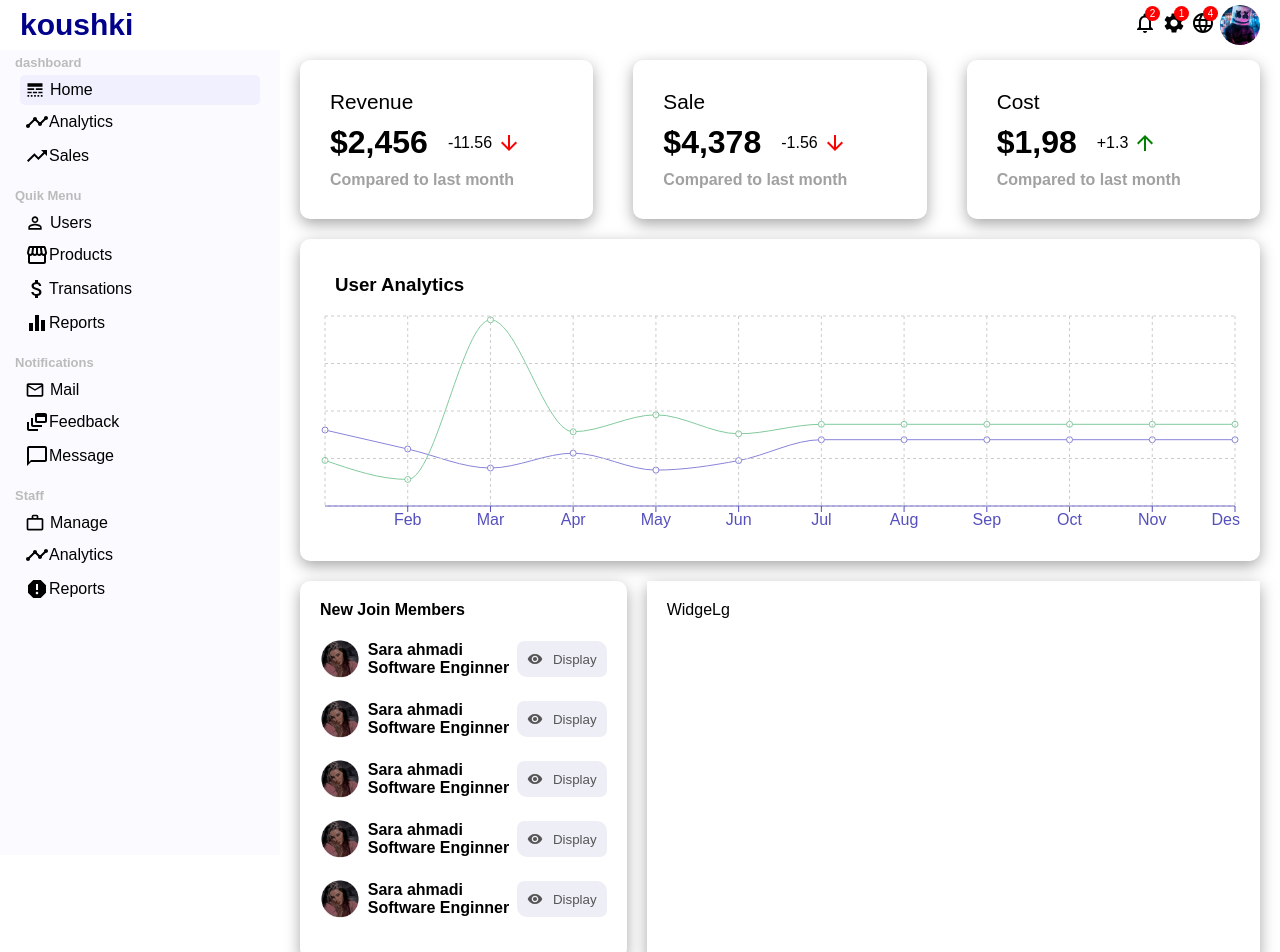
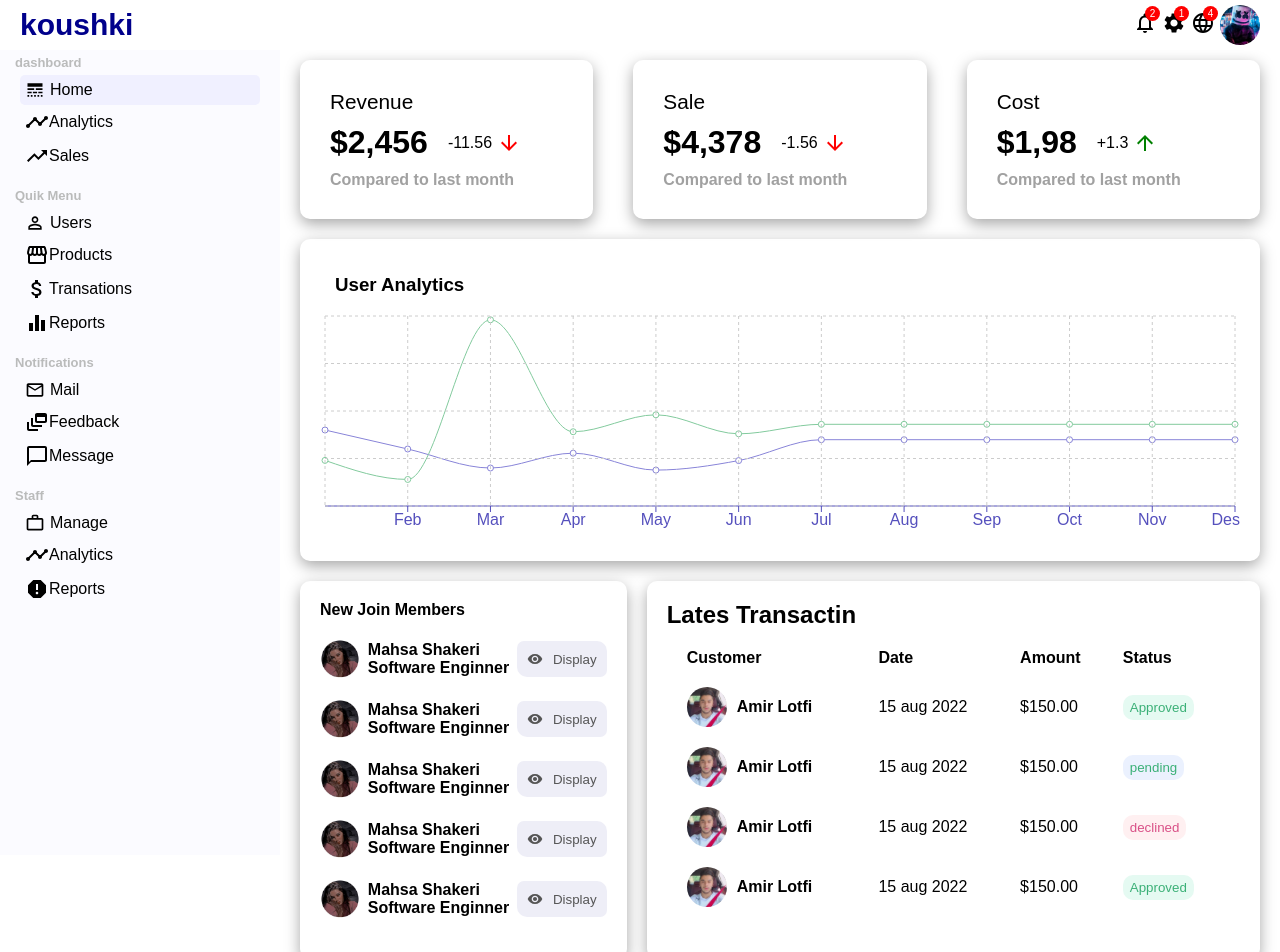
Before and after one commit to koushki-io/Panel-Admin, a React (Create React App) app: page / in a window 1280 px wide. Shown: the top 952 px of the page. Built offline with nearby package versions, Linux system fonts and the light colour scheme; the HTML template or start-up script is replaced by a standard one.

Commit message:
add a widge Lg

```diff
--- a/src/components/widgeLg/WidgeLg.js
+++ b/src/components/widgeLg/WidgeLg.js
@@ -1,9 +1,73 @@
 import React from 'react'
 import "./widgeLg.css"
+import profile from '../../images/profile_User2.jpg'
 
 const WidgeLg = () => {
+  const Button=({type})=>{
+return <button className={"widgeLg-Button "+ type}>{type}</button>
+  }
   return (
-    <div className='WidgeLg'>WidgeLg</div>
+    <div className='WidgeLg'>
+      <h3 className="widgeLg-title"> Lates Transactin</h3>
+
+          <table className="widgeLg-table">
+            <tr className='widgeLg-tr'>
+              <th className='widgeLg-th'>Customer</th>
+              <th className='widgeLg-th'>Date</th>
+              <th className='widgeLg-th'>Amount</th>
+              <th className='widgeLg-th'>Status</th>
+            </tr>
+            <tr className='widgeLg-tr' >
+              <td className='widgeLg-user'>
+                <img src={profile} alt="User" />
+                <span className="widgeLg-name">Amir Lotfi</span>
+                </td>
+                <td className='widgeLg-date'>15 aug 2022</td>
+                <td className='widgeLg-amount'>$150.00</td>
+                <td className='widgeLg-status'>
+                  <Button type="Approved"/>
+                </td>
+            </tr>
+
+            <tr className='widgeLg-tr' >
+              <td className='widgeLg-user'>
+                <img src={profile} alt="User" />
+                <span className="widgeLg-name">Amir Lotfi</span>
+                </td>
+                <td className='widgeLg-date'>15 aug 2022</td>
+                <td className='widgeLg-amount'>$150.00</td>
+                <td className='widgeLg-status'>
+                  <Button type="pending"/>
+                </td>
+            </tr>
+
+            <tr className='widgeLg-tr' >
+              <td className='widgeLg-user'>
+                <img src={profile} alt="User" />
+                <span className="widgeLg-name">Amir Lotfi</span>
+                </td>
+                <td className='widgeLg-date'>15 aug 2022</td>
+                <td className='widgeLg-amount'>$150.00</td>
+                <td className='widgeLg-status'>
+                  <Button type="declined"/>
+                </td>
+            </tr>
+
+            <tr className='widgeLg-tr' >
+              <td className='widgeLg-user'>
+                <img src={profile} alt="User" />
+                <span className="widgeLg-name">Amir Lotfi</span>
+                </td>
+                <td className='widgeLg-date'>15 aug 2022</td>
+                <td className='widgeLg-amount'>$150.00</td>
+                <td className='widgeLg-status'>
+                  <Button type="Approved"/>
+                </td>
+            </tr>
+          </table>
+
+
+    </div>
   )
 }
 
--- a/src/components/widgeLg/widgeLg.css
+++ b/src/components/widgeLg/widgeLg.css
@@ -2,5 +2,65 @@
     flex: 2;
     box-shadow: rgba(2, 1, 1, 0.35) 0px 5px 15px;
     padding: 20px;
+    border-radius: 10px;
+
 
 }
+.widgeLg-title{
+    font-size:1.5rem;
+    font-weight: 600;
+
+}
+.widgeLg-table{
+    width: 100%;
+    border-spacing:20px ;
+}
+.widgeLg-th{
+    text-align: left;
+
+}
+.widgeLg-user{
+    display: flex;
+    align-items: center;
+    font-weight: 600;
+}
+.widgeLg-date,
+.widgeLg-amount{
+font-size: 1rem;
+font-weight: 300;
+}
+
+.widgeLg-tr img{
+    width: 40px;
+    height: 40px;
+    border-radius: 50%;
+    object-fit: cover;
+    margin-right: 10px;
+}
+
+.widgeLg-Button{
+    padding: 5px 7px;
+    border-radius: 10px;
+    cursor: pointer;
+
+
+}
+.widgeLg-Button.Approved{
+    background: #e5faf2;
+    color:#3bb077 ;
+}
+
+.widgeLg-Button.declined{
+    background: #fff0f1;
+    color:#d95087 ;
+}
+
+
+.widgeLg-Button.pending{
+    background: #ebf1fe;
+    color:#3bb077 ;
+}
+.widgeLg-user{
+    display: flex;
+    align-items: center;
+}
--- a/src/components/widgeSm/WidgeSm.js
+++ b/src/components/widgeSm/WidgeSm.js
@@ -17,7 +17,7 @@ const WidgeSm = () => {
                 <img src={profile} alt="" />
 
                 <div className="widgeSm-User">
-                    <span className="widgeSm-UserName">Sara ahmadi</span>
+                    <span className="widgeSm-UserName">Mahsa Shakeri</span>
                     <span className="widgeSm-UserTitle">Software Enginner</span>
                 </div>
                     <button className="widgeSm-btn">
@@ -32,7 +32,7 @@ const WidgeSm = () => {
                 <img src={profile} alt="" />
 
                 <div className="widgeSm-User">
-                    <span className="widgeSm-UserName">Sara ahmadi</span>
+                    <span className="widgeSm-UserName">Mahsa Shakeri</span>
                     <span className="widgeSm-UserTitle">Software Enginner</span>
                 </div>
                     <button className="widgeSm-btn">
@@ -47,7 +47,7 @@ const WidgeSm = () => {
                 <img src={profile} alt="" />
 
                 <div className="widgeSm-User">
-                    <span className="widgeSm-UserName">Sara ahmadi</span>
+                    <span className="widgeSm-UserName">Mahsa Shakeri</span>
                     <span className="widgeSm-UserTitle">Software Enginner</span>
                 </div>
                     <button className="widgeSm-btn">
@@ -63,7 +63,7 @@ const WidgeSm = () => {
                     <img src={profile} alt="" />
 
                     <div className="widgeSm-User">
-                        <span className="widgeSm-UserName">Sara ahmadi</span>
+                        <span className="widgeSm-UserName">Mahsa Shakeri</span>
                         <span className="widgeSm-UserTitle">Software Enginner</span>
                     </div>
                         <button className="widgeSm-btn">
@@ -80,7 +80,7 @@ const WidgeSm = () => {
                         <img src={profile} alt="" />
 
                         <div className="widgeSm-User">
-                            <span className="widgeSm-UserName">Sara ahmadi</span>
+                            <span className="widgeSm-UserName">Mahsa Shakeri</span>
                             <span className="widgeSm-UserTitle">Software Enginner</span>
                         </div>
                             <button className="widgeSm-btn">
```
Also changed, not shown: src/images/profile_User2.jpg (added).
